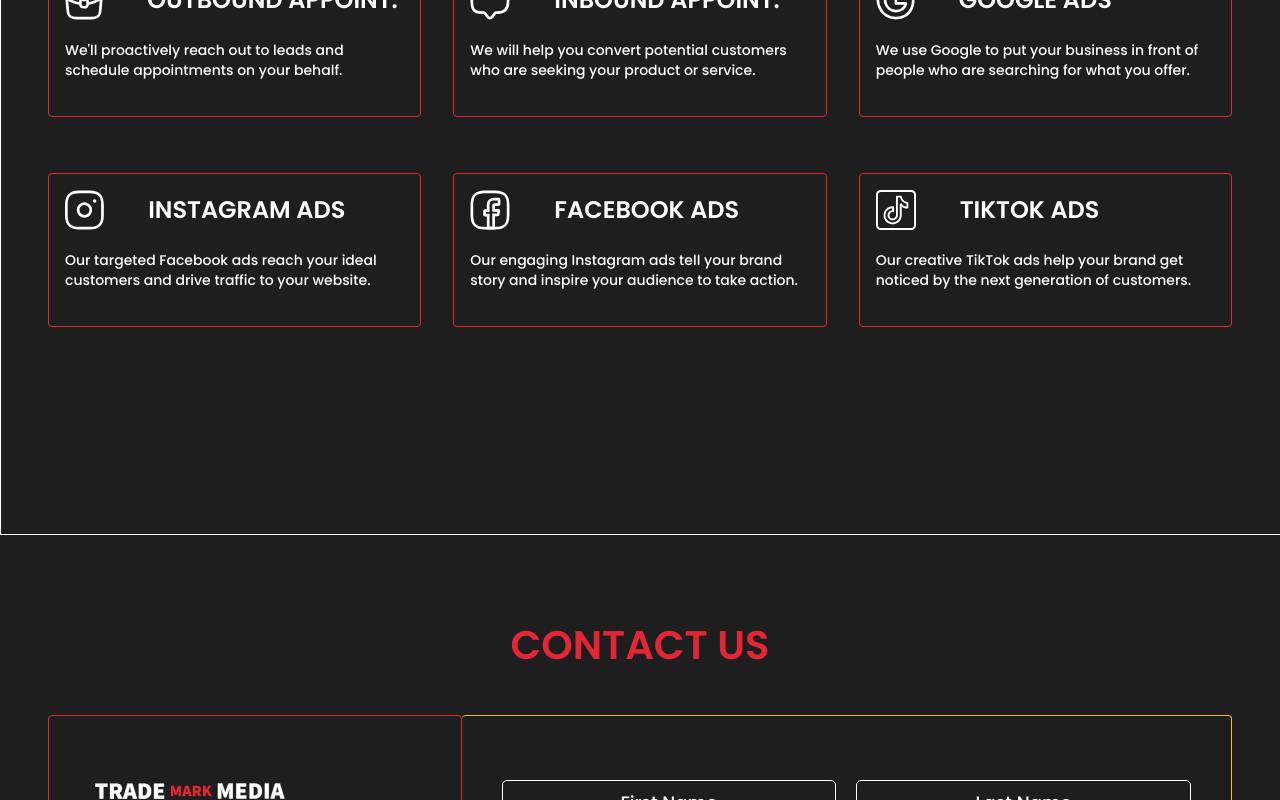
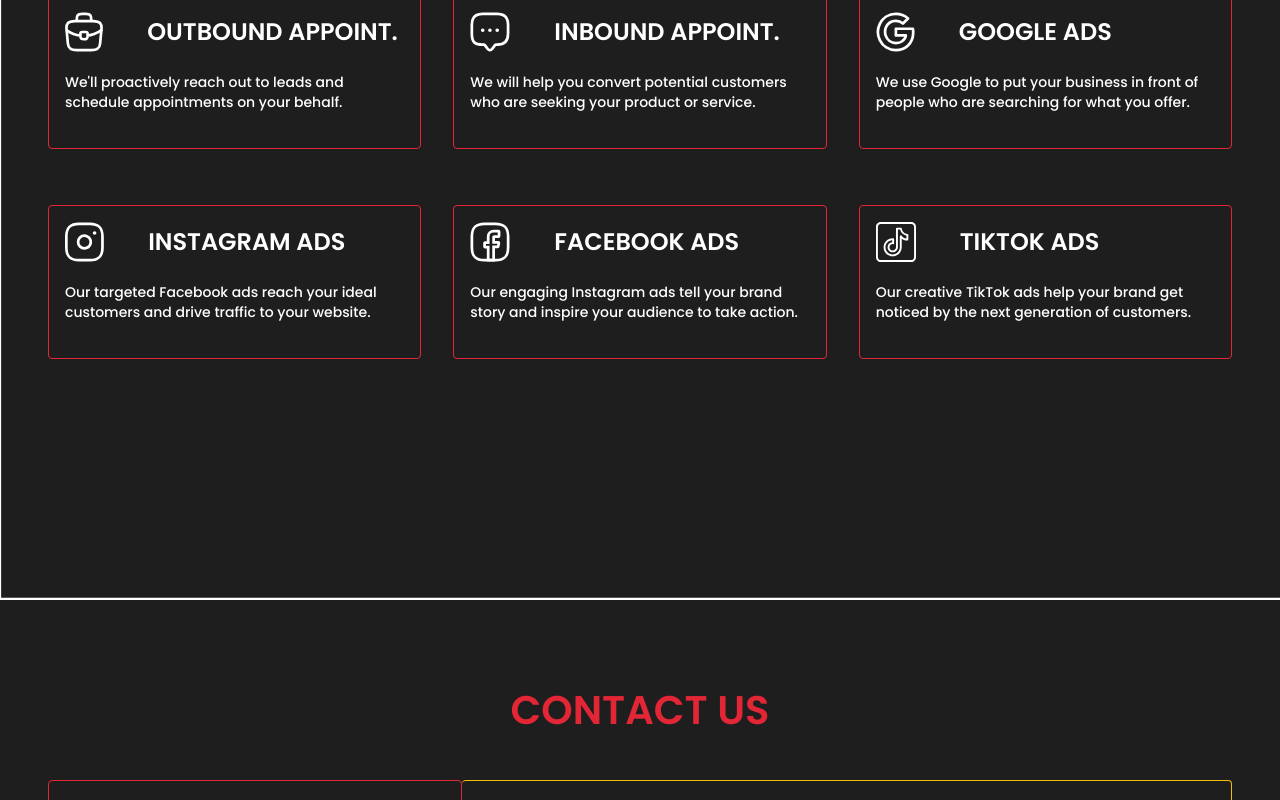
Before and after one commit to devahmedabdo/trendmark, an Angular app: page / in a window 1280 px wide. Shown: the part 1507-2307 px from the top of the page. Built offline with nearby package versions, Linux system fonts and the light colour scheme.

Commit message:
fix line

```diff
--- a/src/app/app.component.html
+++ b/src/app/app.component.html
@@ -86,7 +86,7 @@
 </div>
 
 <div id="services">
-  <div class="container md:py-32 py-20">
+  <div class="container md:py-40 py-20">
     <h2 class="title">OUR SERVICES</h2>
     <div class="grid grid-cols-1 md:grid-cols-3 gap-x-8 gap-y-14 py-20">
       <div class="p-4 border border-red rounded" *ngFor="let service of services">
@@ -100,6 +100,7 @@
     </div>
   </div>
 </div>
+<hr>
 <div id="contact">
   <div class="container py-20">
     <h2 class="title">CONTACT US</h2>
```
